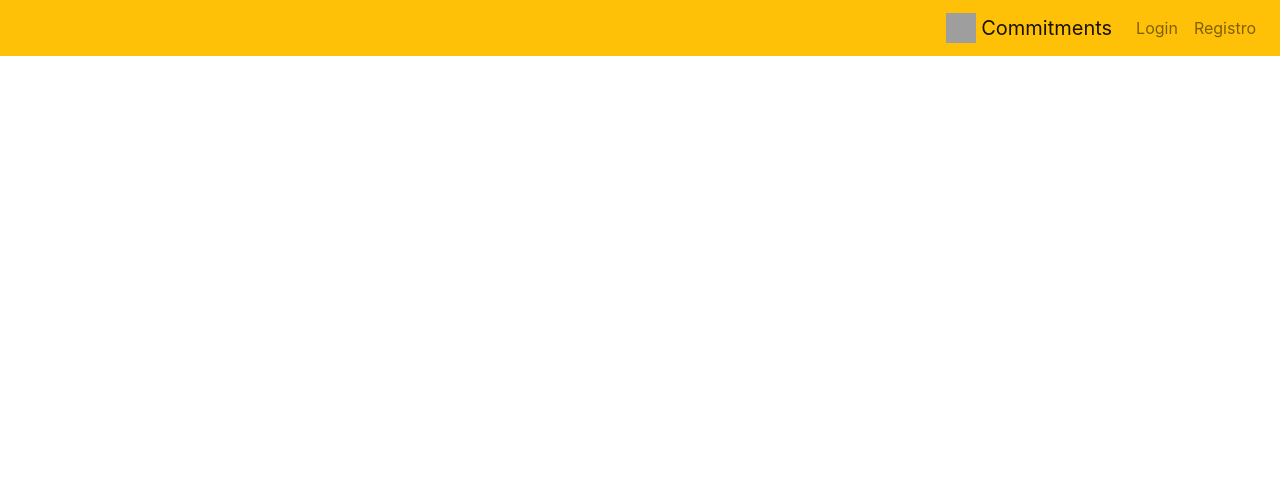
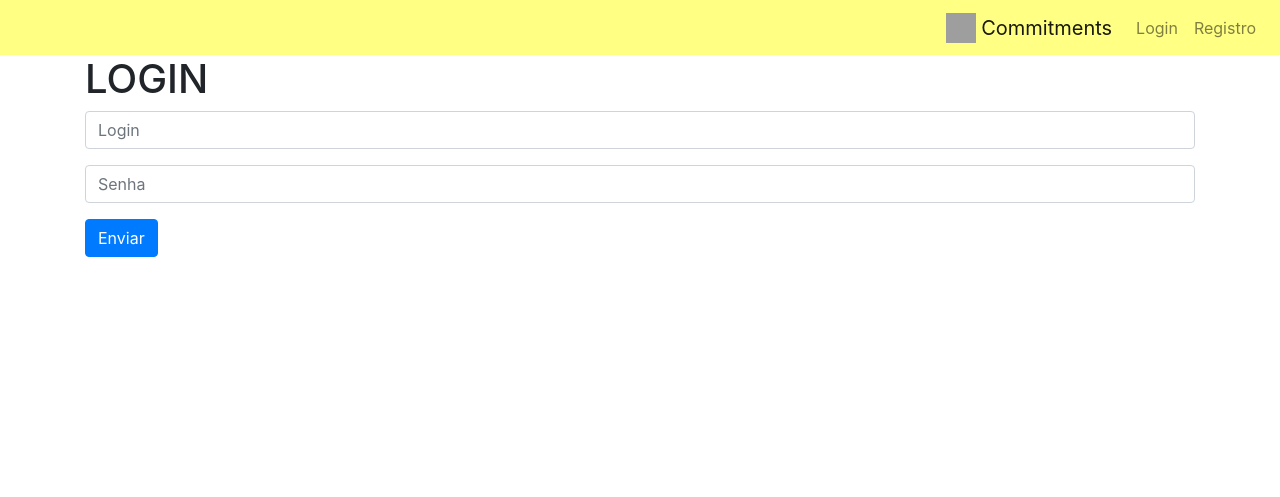
Before and after one commit to adailtonmoura/CommintmentsWeb, a PHP site: page /index.php?pagina=login in a window 1280 px wide. Shown: the top 497 px of the page. Run offline with PHP 8.4, Linux system fonts and the light colour scheme; some libraries are stand-ins or nearby versions; grey boxes are pictures that could not be loaded.

Commit message:
Organizando a tela de login

```diff
--- a/css/style.css
+++ b/css/style.css
@@ -12,7 +12,7 @@ body {
 
 .cabecalho {
     grid-area: cabecalho;
-    background-color: rgba(255, 255, 162, 0.89);
+    background-color: rgba(255, 255, 81, 0.7);
 }
 
 .container {
@@ -22,4 +22,5 @@ body {
 
 .rodape {
     grid-area: rodape;
+    background-color: rgba(255, 255, 81, 0.7);
 }
--- a/footer.php
+++ b/footer.php
@@ -1,4 +1,4 @@
-        <footer class="rodape bg-warning">
+        <footer class="rodape">
             <script src="vendor/components/jquery/jquery.min.js"></script>
             <script src="https://cdnjs.cloudflare.com/ajax/libs/tether/1.4.3/js/tether.min.js"></script>
             <script src="vendor/twbs/bootstrap/dist/js/bootstrap.min.js"></script>
--- a/header.php
+++ b/header.php
@@ -10,22 +10,22 @@
 	</head>
 	<body>
         <header class="cabecalho">
-			<nav id="menu"class="navbar navbar-expand-lg navbar-light bg-warning fixed-top">
+			<nav id="menu"class="navbar navbar-expand-lg navbar-light fixed-top">
 					<button class="navbar-toggler" type="button" data-toggle="collapse" data-target="#navbarResponsive" aria-controls="navbarResponsive" aria-expanded="false" aria-label="Toggle navigation">
 						<span class="navbar-toggler-icon"></span>
 					</button>
 				<div class="collapse navbar-collapse" id="navbarResponsive">
 					<ul class="navbar-nav ml-auto">
 						<li class="nav-item active">
-							<a class="navbar-brand" href="#" onclick="carregar('view/home.php')">
+							<a class="navbar-brand" href="?pagina=home">
 								<img src="image/post.png" width="30" height="30" class="d-inline-block align-top" alt=""> Commitments
 							</a>
 						</li>
 						<li class="nav-item">
-							<a class="nav-link" href="#">Login</a>
+							<a class="nav-link" href="?pagina=login">Login</a>
 						</li>
 						<li class="nav-item">
-							<a class="nav-link" href="#">Registro</a>
+							<a class="nav-link" href="?pagina=registro">Registro</a>
 						</li>
 					</ul>
 				</div>
--- a/index.php
+++ b/index.php
@@ -2,7 +2,29 @@
 
 <div class="container">
 
+    <?php
 
+        $pagina = isset($_GET['pagina']) ? $_GET['pagina'] : 'home';
+
+        switch($pagina){
+
+            case 'login':
+                include_once 'view/login.php';
+                break;
+
+            case 'home':
+                include_once 'view/home.php';
+                break;
+
+            case 'registro':
+                include_once 'view/registro.php';
+                break;
+
+                default:
+                include_once 'view/home.php';
+        }
+
+    ?>
 
 
 </div>
--- a/view/home.php
+++ /dev/null
@@ -1 +0,0 @@
-<h1>to na home</h1>
--- a/view/login.php
+++ b/view/login.php
@@ -1,19 +1,11 @@
-<form class="dropdown-menu p-4">
+<form id="form">
+  <h1>LOGIN</h1>
   <div class="form-group">
-    <label for="exampleDropdownFormEmail2">Email address</label>
-    <input type="email" class="form-control" id="exampleDropdownFormEmail2" placeholder="email@example.com">
+      <input type="email" class="form-control" id="exampleInputEmail1" aria-describedby="emailHelp" placeholder="Login">
   </div>
   <div class="form-group">
-    <label for="exampleDropdownFormPassword2">Password</label>
-    <input type="password" class="form-control" id="exampleDropdownFormPassword2" placeholder="Password">
+      <input type="password" class="form-control" id="exampleInputPassword1" placeholder="Senha">
   </div>
-  <div class="form-group">
-    <div class="form-check">
-      <input type="checkbox" class="form-check-input" id="dropdownCheck2">
-      <label class="form-check-label" for="dropdownCheck2">
-        Remember me
-      </label>
-    </div>
-  </div>
-  <button type="submit" class="btn btn-primary">Sign in</button>
+
+  <button type="submit" class="btn btn-primary">Enviar</button>
 </form>
```
Also changed, not shown: view/registro.php (added).
